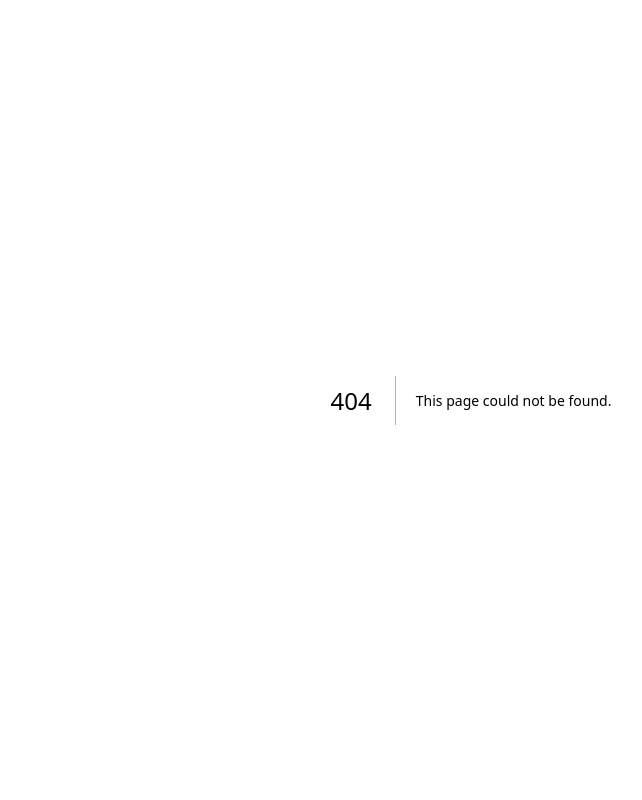
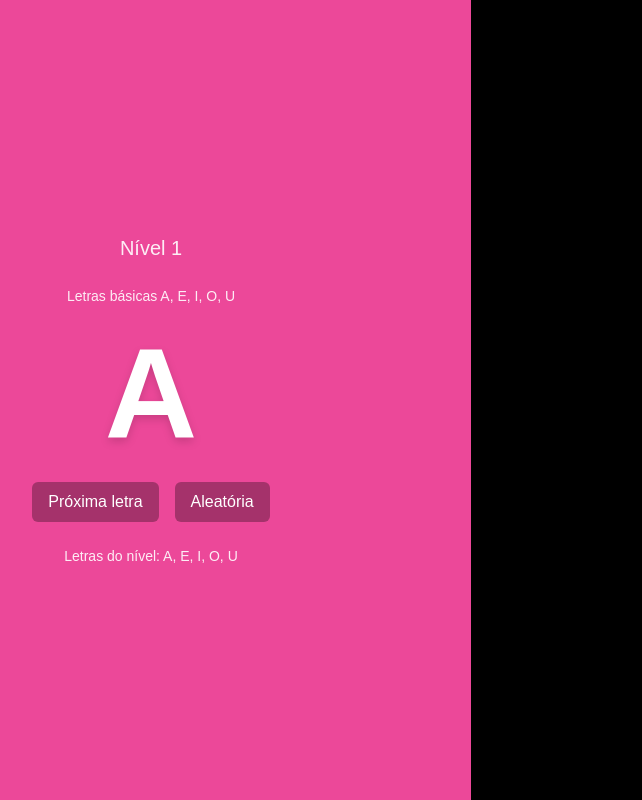
Before and after one commit to AmandaPradoGit/SignLanguageRecognizer-web, a Next.js app: page /levels/1 in a window 1280 px wide. Before the commit this address had no page. Shown: the whole page, without its empty margins (169-811 px from the left). Built offline with nearby package versions, Linux system fonts and the light colour scheme.

Commit message:
feat: add LevelScreen component and implement level-based letter display

```diff
--- /dev/null
+++ b/app/levels/[level]/page.tsx
@@ -0,0 +1,11 @@
+import LevelScreen from '../../../components/levels/LevelScreen';
+
+interface Props {
+  params: Promise<{ level: string }> | { level: string };
+}
+
+export default async function Page({ params }: Props) {
+  const { level } = (await params) as { level: string };
+  // Use `key` to force remount when `level` changes, avoiding preserved client state
+  return <LevelScreen key={level} level={level} />;
+}
--- /dev/null
+++ b/components/levels/LevelScreen.tsx
@@ -0,0 +1,82 @@
+'use client';
+
+import React, { useEffect, useState } from 'react';
+import HandTracker from './HandTracker';
+
+interface Props {
+  level: string;
+}
+
+const LEVEL_DATA: Record<
+  string,
+  { letters: string[]; colorHex: string; description: string }
+> = {
+  '1': {
+    letters: ['A', 'E', 'I', 'O', 'U'],
+    colorHex: '#ec4899',
+    description: 'Letras básicas A, E, I, O, U',
+  },
+  '2': {
+    letters: ['B', 'C', 'L', 'M', 'N', 'S', 'V', 'W'],
+    colorHex: '#dcc604',
+    description: 'Letras intermédias B, C, L, M, N, S, V, W',
+  },
+  '3': {
+    letters: ['D', 'F', 'G', 'H', 'J', 'K', 'P', 'Q', 'R', 'T', 'X', 'Y', 'Z'],
+    colorHex: '#3b82f6',
+    description: 'Letras avançadas D, F, G, H, J, K, P, Q, R, T, X, Y, Z',
+  },
+};
+
+function getRandomLetter(arr: string[]) {
+  return arr[Math.floor(Math.random() * arr.length)];
+}
+
+export default function LevelScreen({ level }: Props) {
+  const data = LEVEL_DATA[level] || LEVEL_DATA['1'];
+  const letters = data.letters;
+  const [current, setCurrent] = useState<string>('');
+
+  const next = () => setCurrent(getRandomLetter(letters));
+
+  const handleHandsResults = (results: any) => {
+    if (!results.multiHandLandmarks) return;
+    // Aqui você pode enviar landmarks para a API de reconhecimento.
+    // Exemplo:
+    // fetch('/api/recognition', {
+    //   method: 'POST',
+    //   headers: { 'Content-Type': 'application/json' },
+    //   body: JSON.stringify({ landmarks: results.multiHandLandmarks }),
+    // });
+  };
+
+  // Set a random current letter on client mount and whenever the level changes.
+  // Compute data inside the effect to avoid stale closures.
+  useEffect(() => {
+    const currentData = LEVEL_DATA[level] || LEVEL_DATA['1'];
+    setCurrent(getRandomLetter(currentData.letters));
+  }, [level]);
+
+  return (
+    <div className="flex h-screen flex-row-reverse">
+      <div className="w-1/2 bg-black flex items-center justify-center">
+        <HandTracker onResults={handleHandsResults} />
+      </div>
+      <div
+        className={`w-1/2 text-white p-8 flex flex-col items-center justify-center space-y-6`}
+        style={{ backgroundColor: data.colorHex }}
+      >
+        <div className="text-xl opacity-90">Nível {level}</div>
+        <div className="text-sm opacity-90">{data.description}</div>
+        <div className="text-9xl font-extrabold drop-shadow-lg">{current}</div>
+
+        <div className="flex gap-4">
+          <button onClick={next} className="px-4 py-2 bg-black/30 rounded-md">Próxima letra</button>
+          <button onClick={() => setCurrent(getRandomLetter(letters))} className="px-4 py-2 bg-black/30 rounded-md">Aleatória</button>
+        </div>
+
+        <div className="text-sm opacity-90">Letras do nível: {letters.join(', ')}</div>
+      </div>
+    </div>
+  );
+}
--- a/components/levels/conteiner.tsx
+++ b/components/levels/conteiner.tsx
@@ -16,7 +16,7 @@ export default function LevelsContainer() {
       title: 'Sinais Firmes',
       description: 'Expanda seu vocabulário com as consoantes estáticas.',
       letters: 'Letras: B, C, L, M, N, S, V, W.',
-      color: 'bg-yellow-500',
+      color: '#dcc604',
     },
     {
       level: 3,
--- a/components/levels/level-cards.tsx
+++ b/components/levels/level-cards.tsx
@@ -6,24 +6,28 @@ interface LevelCardProps {
   level: number;
   title: string;
   description: string;
-  letters: string;
+  letters?: string;
   color: string;
 }
 
 export default function LevelCard({ level, title, description, letters, color }: LevelCardProps) {
+  const isHexColor = color.startsWith('#') || color.startsWith('rgb');
+  const style = isHexColor ? { backgroundColor: color } : undefined;
+
   return (
     <Link href={`/levels/${level}`}>
       <div
         className={`
-          ${color}
+          ${isHexColor ? '' : color}
           rounded-lg p-6 cursor-pointer
           transform transition-all duration-300
           hover:scale-105 hover:shadow-2xl
           border-2 border-opacity-50
           backdrop-blur-sm bg-opacity-10
-          flex flex-col justify-center
+          flex flex-col pt-16
           h-98
         `}
+        style={style}
       >
         <div className="text-5xl font-bold mb-3 text-white drop-shadow-lg">
           {level}
@@ -35,7 +39,7 @@ export default function LevelCard({ level, title, description, letters, color }:
           {description}
         </p>
         <p className="text-md text-gray-100 font-extrabold drop-shadow-md">
-          {letters}
+          {letters ?? ''}
         </p>
       </div>
     </Link>
```
